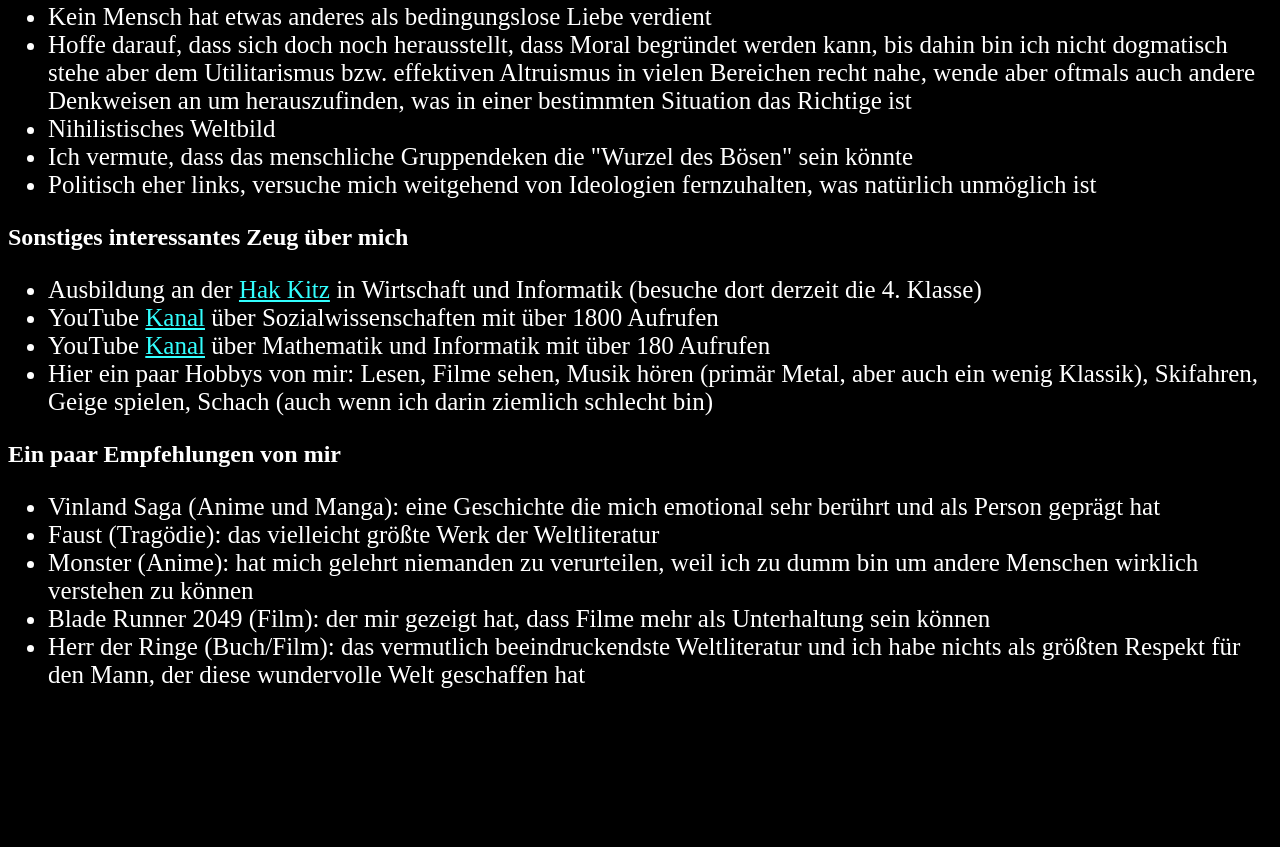
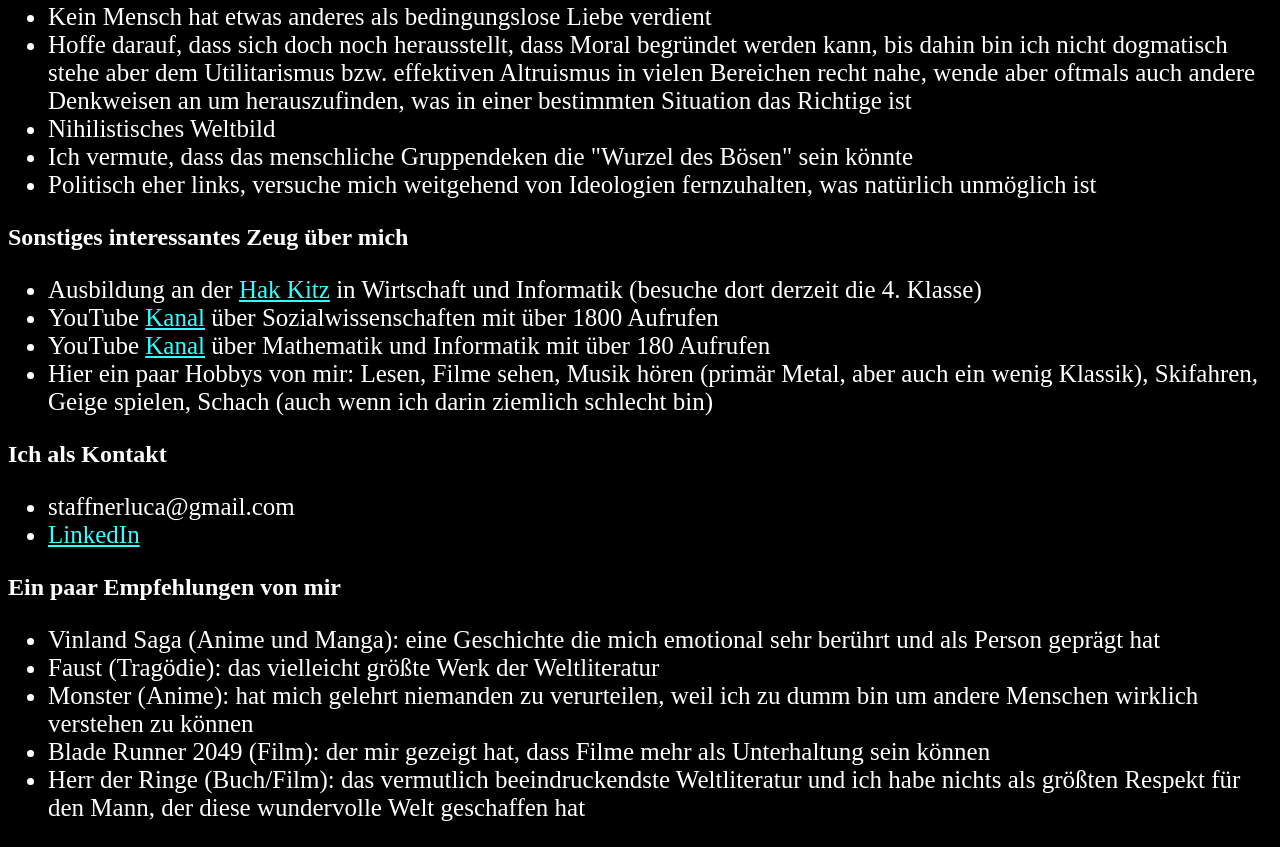
Before and after one commit to staffnerluca/staffnerluca.github.io, a plain HTML site: page index.html in a window 1280 px wide. Shown: the part 1770-2617 px from the top of the page. Before the commit the page ends 2484 px from the top, so only its background shows below. Drawn offline with Linux system fonts and the light colour scheme.

Commit message:
added contact section

```diff
--- a/index.html
+++ b/index.html
@@ -78,6 +78,12 @@ Mein Ziel im Leben ist es so viel Gutes zu tun, wie ich kann, denn ich habe gele
 <li>Hier ein paar Hobbys von mir: Lesen, Filme sehen, Musik hören (primär Metal, aber auch ein wenig Klassik), Skifahren, Geige spielen, Schach (auch wenn ich darin ziemlich schlecht bin)
 </ul>
 
+<h2>Ich als Kontakt</h2>
+<ul>
+<li>staffnerluca@gmail.com</li>
+<li><a href="https://www.linkedin.com/in/luca-staffner-12ba96237/">LinkedIn</a></li>
+</ul>
+
 <h2>Ein paar Empfehlungen von mir</h2>
 <ul>
 <li>Vinland Saga (Anime und Manga): eine Geschichte die mich emotional sehr berührt und als Person geprägt hat</li>
```
